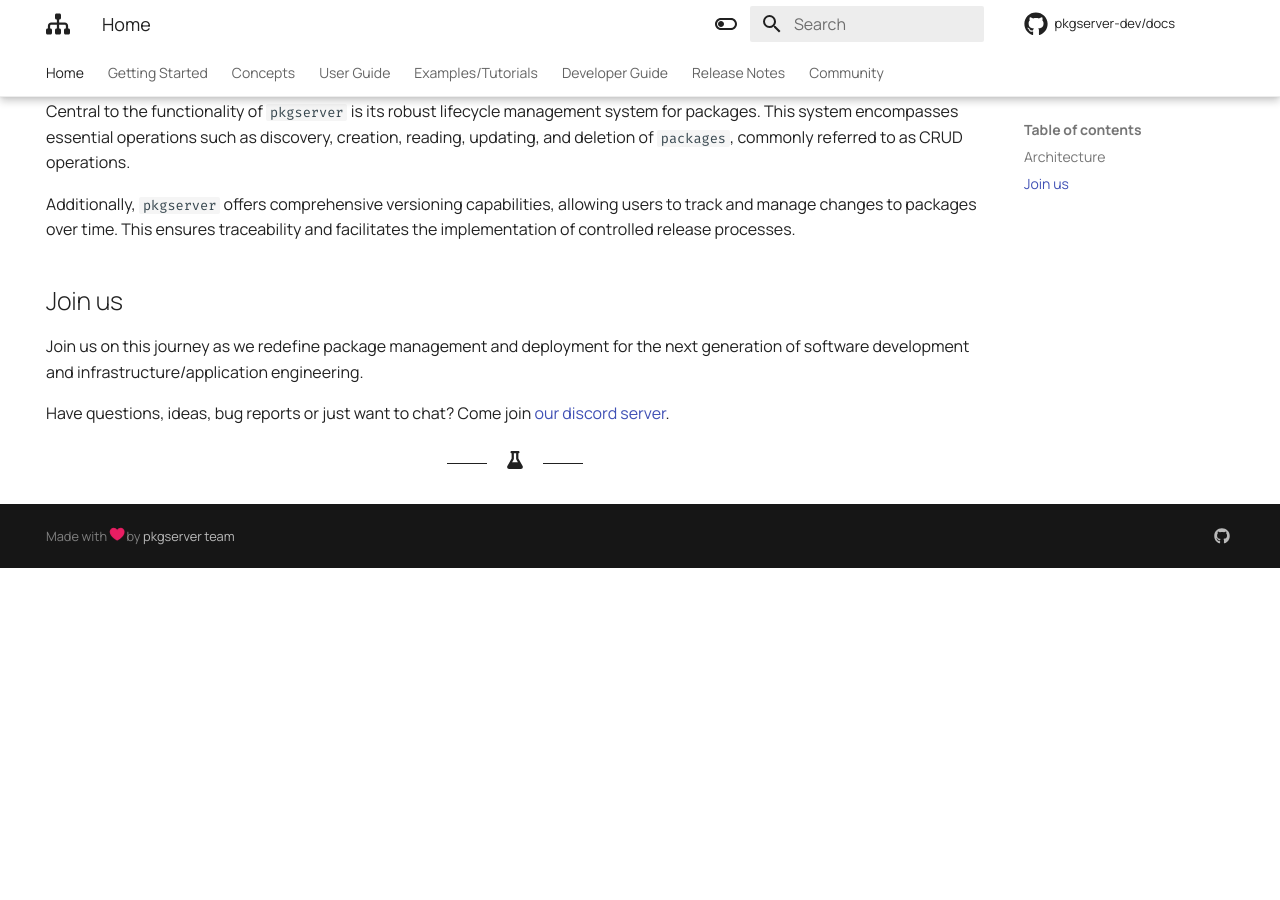
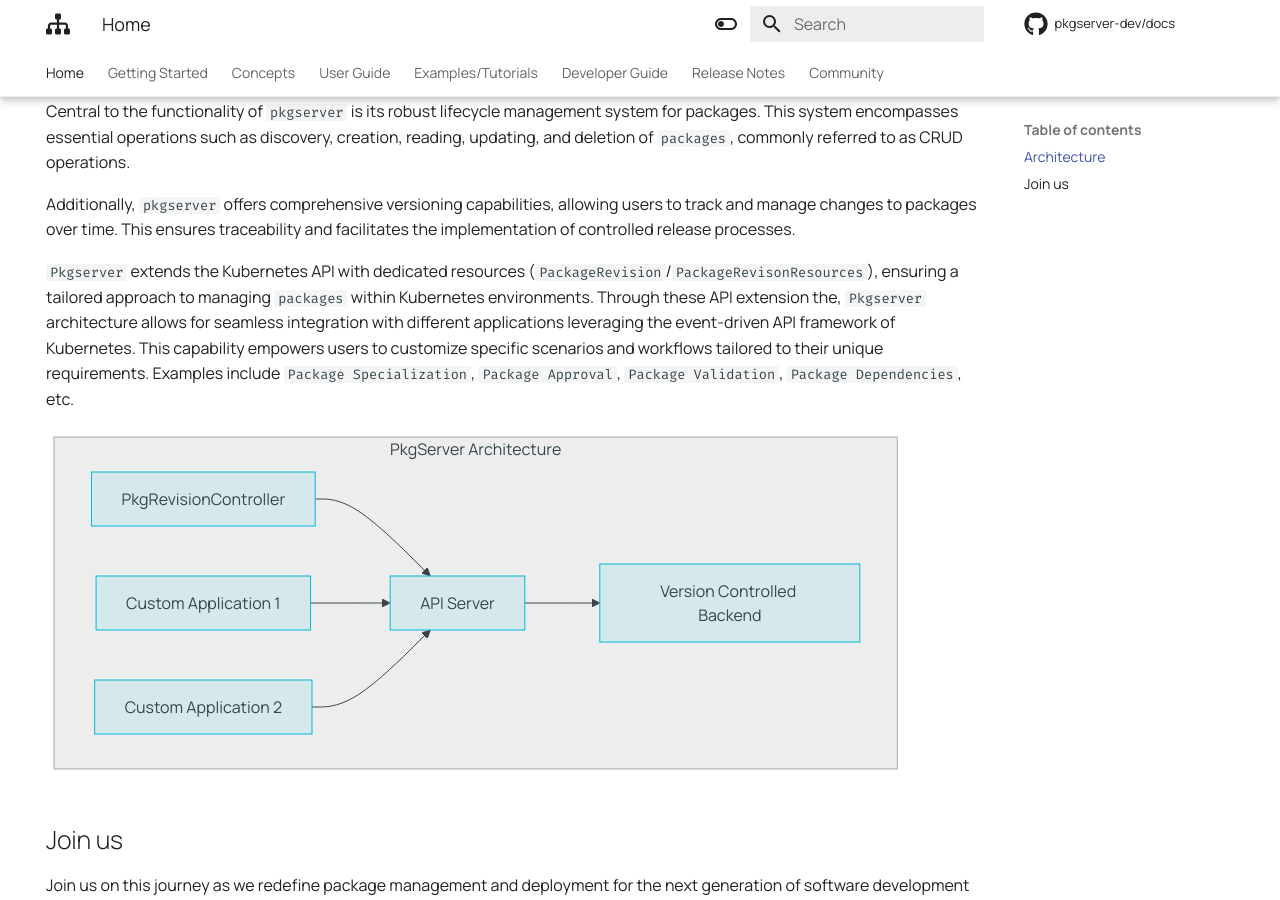
Before and after one commit to pkgserver-dev/docs, an MkDocs documentation site: the page built from docs/index.md, in a window 1280 px wide and 900 px high, scrolled down 1119 px. Built offline with MkDocs 1.6.1 and Material for MkDocs 9.7.7, drawn with Linux system fonts in a browser that asks for light colours; comment, search, counter and statistics services are not loaded; before the commit the page ends 1687 px from its top, so only the background shows below that.

Commit message:
added intro

````diff
--- a/docs/index.md
+++ b/docs/index.md
@@ -35,6 +35,23 @@ Central to the functionality of `pkgserver` is its robust lifecycle management s
 
 Additionally, `pkgserver` offers comprehensive versioning capabilities, allowing users to track and manage changes to packages over time. This ensures traceability and facilitates the implementation of controlled release processes.
 
+`Pkgserver` extends the Kubernetes API with dedicated resources (`PackageRevision`/`PackageRevisonResources`), ensuring a tailored approach to managing `packages` within Kubernetes environments. Through these API extension the, `Pkgserver` architecture allows for seamless integration with different applications leveraging the event-driven API framework of Kubernetes. This capability empowers users to customize specific scenarios and workflows tailored to their unique requirements. Examples include `Package Specialization`, `Package Approval`, `Package Validation`, `Package Dependencies`, etc.
+
+```mermaid
+graph TD;
+    subgraph "PkgServer Architecture"
+        PkgServerAPI[API Server];
+        PkgRevisionController;
+        PkgServerApp1[Custom Application 1];
+        PkgServerApp2[Custom Application 2];
+        PkgServerDB[Version Controlled Backend];
+        PkgServerAPI --> PkgServerDB;
+        PkgRevisionController --> PkgServerAPI;
+        PkgServerApp1 --> PkgServerAPI;
+        PkgServerApp2 --> PkgServerAPI;
+    end
+```
+
 
 ## Join us
 
````
